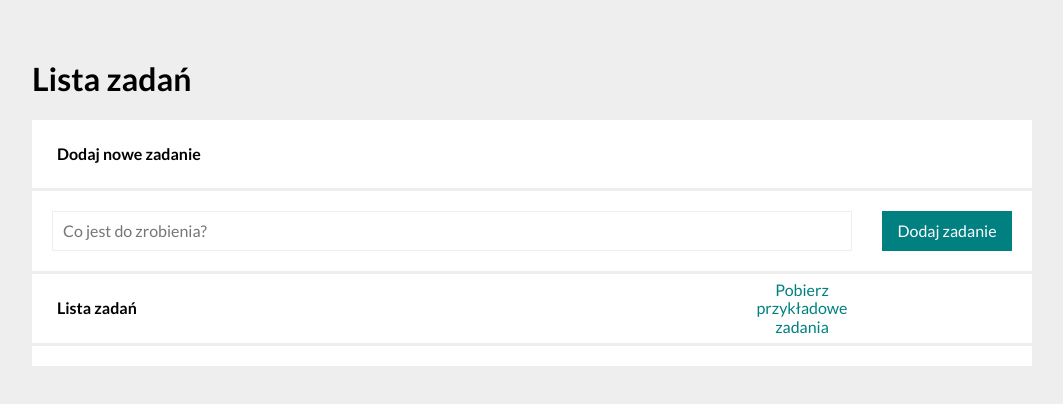
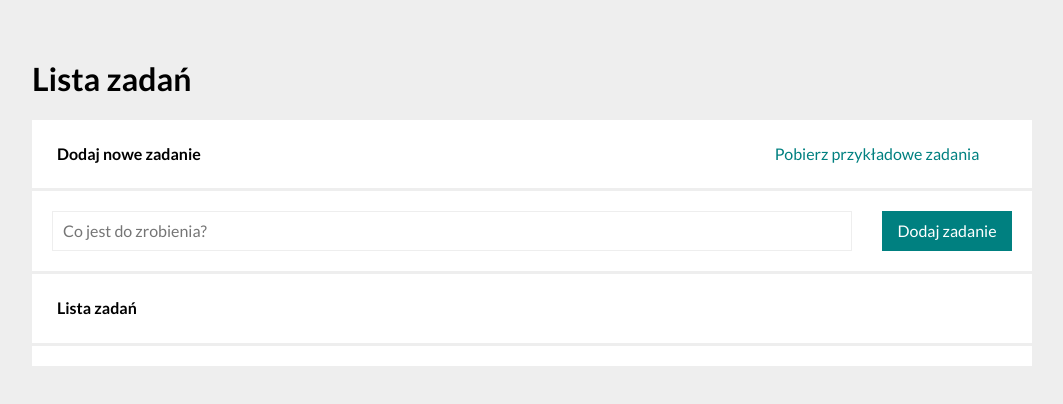
Before and after one commit to michalwodniczak/todo-list-react, a React (Create React App) app: page / in a window 1280 px wide. Shown: the top 404 px of the page, without its empty margins (108-1171 px from the left). Built offline with nearby package versions, Linux system fonts and the light colour scheme.

Commit message:
added new component and styled component

```diff
--- /dev/null
+++ b/src/features/tasks/Button/index.js
@@ -0,0 +1,13 @@
+import { useDispatch } from "react-redux";
+import { StyledButton } from "./styled";
+import { fetchExampleTasks } from "../tasksSlice";
+
+export const Button = () => {
+    const dispatch = useDispatch();
+
+    return (
+        <StyledButton onClick={() => dispatch(fetchExampleTasks())}>
+            Pobierz przykładowe zadania
+        </StyledButton>
+    )
+}
--- /dev/null
+++ b/src/features/tasks/Button/styled.js
@@ -0,0 +1,18 @@
+import styled from "styled-components";
+
+export const StyledButton = styled.button`
+    border: none;
+    min-height: 30px;
+    background-color: ${({ theme }) => theme.color.white};
+    color: ${({ theme }) => theme.color.teal};
+    transition: color 0.3s;
+    cursor: pointer;
+
+    &:hover {
+        color: ${({ theme }) => theme.color.bondiBlue};
+    }
+
+    &:disabled {
+        color: ${({ theme }) => theme.color.gray};
+    }
+`
--- a/src/features/tasks/Buttons/index.js
+++ b/src/features/tasks/Buttons/index.js
@@ -1,6 +1,7 @@
 import { useSelector, useDispatch } from "react-redux";
-import { Button, Wrapper } from "./styled";
+import { Wrapper } from "./styled";
 import { toggleHideDone, setAllDone, selectHideDone, selectAreTasksEmpty, selectIsEveryTaskDone, fetchExampleTasks } from "../tasksSlice";
+import { StyledButton } from "../Button/styled";
 
 
 
@@ -12,22 +13,19 @@ export const Buttons = () => {
 
     return (
         <Wrapper>
-            <Button onClick={() => dispatch(fetchExampleTasks())}>
-                Pobierz przykładowe zadania
-            </Button>
             {!areTaskEmpty && (
                 <>
-                    <Button
+                    <StyledButton
                         onClick={() => dispatch(toggleHideDone())}
                     >
                         {hideDone ? "Pokaż" : "Ukryj"} ukończone
-                    </Button>
-                    <Button
+                    </StyledButton>
+                    <StyledButton
                         onClick={() => dispatch(setAllDone())}
                         disabled={everyTaskDone}
                     >
                         Ukończ wszystkie
-                    </Button>
+                    </StyledButton>
                 </>
             )}
         </Wrapper>
--- a/src/features/tasks/Tasks.js
+++ b/src/features/tasks/Tasks.js
@@ -4,6 +4,7 @@ import { Section } from "../../common/Section";
 import { Buttons } from "./Buttons";
 import { Header } from "../../common/Header";
 import { Container } from "../../common/Container";
+import { Button } from "./Button";
 
 export const theme = {
   color: {
@@ -32,6 +33,7 @@ function Tasks() {
         <Section
           title="Dodaj nowe zadanie"
           body={<Form />}
+          extraBody={<Button />}
         />
         <Section
           title="Lista zadań"
```
Lines whose indentation alone changed are shown as unchanged.
